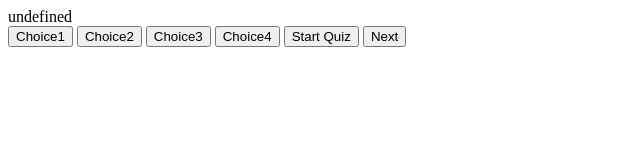
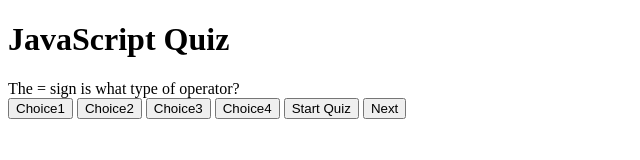
Before and after one commit to Brandonk1023/JavaScript-Quiz-Application, a plain HTML site: page index.html in a window 1280 px wide. Both pictures are taken after a click on the button "Start Quiz". Shown: the whole page, without its empty margins (0-640 px from the left). Drawn offline with Linux system fonts and the light colour scheme.

Commit message:
add more functioning JavaScript

```diff
--- a/assets/script.js
+++ b/assets/script.js
@@ -4,64 +4,76 @@ let startButton = document.getElementById("startbutton")
 let questionContainer = document.getElementById("questioncontainer");
 let nextButton = document.getElementById("nextbutton");
 let x = 0;
+let score = 0;
+let totalTime = 400;
+let timeLeft = totalTime;
+
+
+
 
 let questions = [
     {
         question: "The = sign is what type of operator?",
         choices: [
-            "Boolean",
-            "Assignment",
-            "String",
-            "Interger"
+           { text: "Boolean", type: true },
+            { text: "Assignment", type: false },
+            { text: "String", type: false },
+            { text: "Interger", type: false },
         ]
     },
 
     {
         question: "What HTML tag is used to link JavaScript to the HTML?",
         options: [
-            "Script",
-            "Link",
-            "Div",
-            "Body"
+            { text: "Script", type: true },
+            { text: "Link", type: false },
+            { text: "Div", type: false},
+            { text: "Body", type: false},
         ]
     },
 
     {
         question: "Arrays are always indexed with which beginning number?",
         options: [
-            "0",
-            "1",
-            "2",
-            "3"
+            { text: "0", type: true },
+            { text: "1", type: false },
+            { text: "2", type: false },
+            { text: "3", type: false },
         ]
     },
 
     {
         question: "A useful tool for printing information to the console, and for debugging is?",
         options: [
-            "print",
-            "Hello.world",
-            "console.log",
-            "tell.me"
+            { text: "console.log", type: true },
+            { text: "Hello.world", type: false },
+            { text: "print", type: false },
+            { text: "tell.me", type: false },
 
         ]
     }
 
 ];
 
+//for (x = 0; x < questions.length;) {
+//    x++;
+//};
+
 function startQuiz() {
     console.log("Started");
     startButton.classList.add("hide");
-    displayQuestion(questions)
-
+    questionContainer.classList.remove("hide")
+    displayQuestion();
 };
 
 function displayQuestion() {
-    for (x = 0; x < questions.length;) {
-        x++;
-    };
-
-    question.innerText = question.question
+    let currentQuestion = questions[x];
+    question.innerText = currentQuestion.question;
+    question.choices.forEach(choice => {
+        let button = document.createElement("button")
+        button.innerText = choice.text
+        button.classList.add("button")
+    })
 };
 
 function nextQuestion() {
@@ -74,5 +86,9 @@ function resetButtons() {
     nextButton.classList.add("hide");
 };
 
+function timer() {
+
+}
+
 startButton.addEventListener("click", startQuiz);
 nextButton.addEventListener("click", nextQuestion);
--- a/index.html
+++ b/index.html
@@ -15,13 +15,14 @@
 <div id="timer" class="timer"></div>
     </header>
     <main>
-        <section id="questioncontainer" class="questioncontainer">
+        <h1>JavaScript Quiz</h1>
+        <section id="questioncontainer" class="questioncontainer hide">
             <div id="question" class="question">Question</div>
             <button id="choice" class="choice">Choice1</button>
             <button id="choice" class="choice">Choice2</button>
             <button id="choice" class="choice">Choice3</button>
             <button id="choice" class="choice">Choice4</button>
-            <button id="startbutton" class="startbutton ">Start Quiz</button>
+            <button id="startbutton" class="startbutton">Start Quiz</button>
             <button id="nextbutton" class="nextbutton">Next</button>
         </section>
     </main>
```
